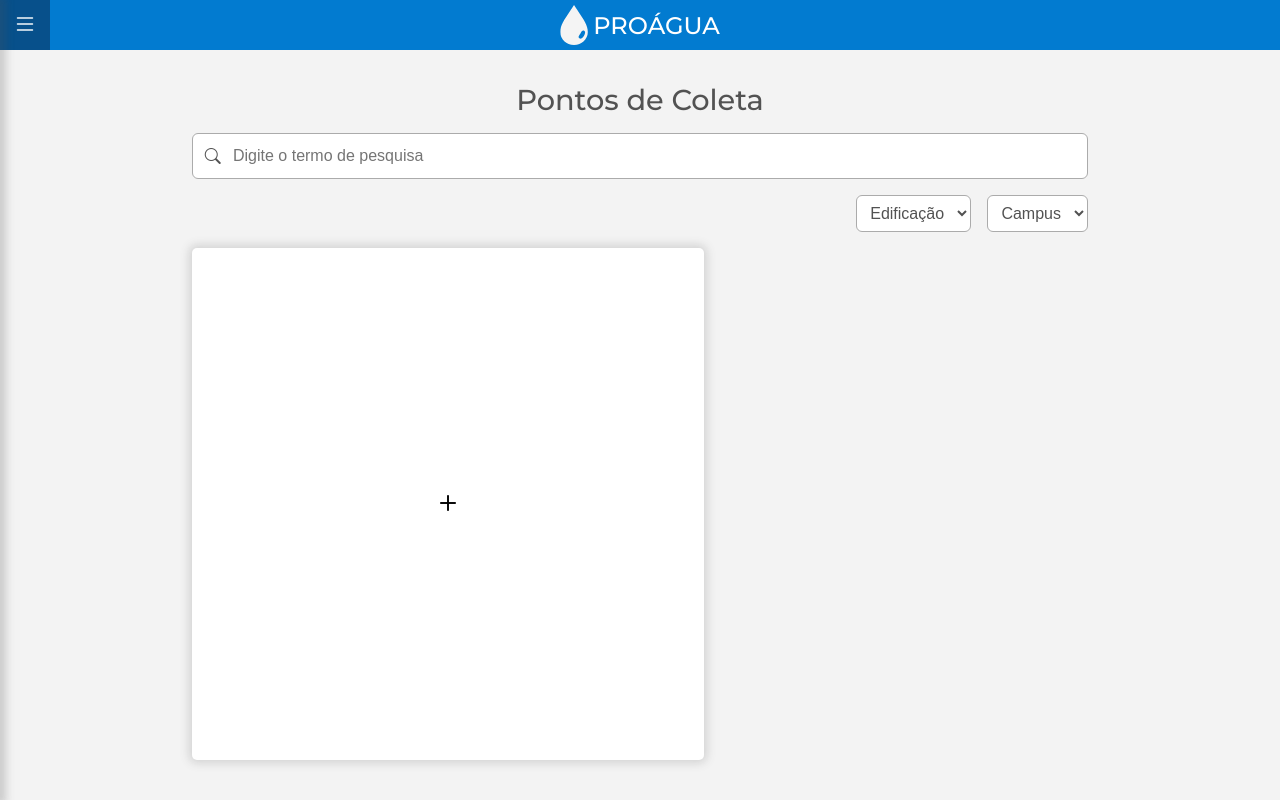
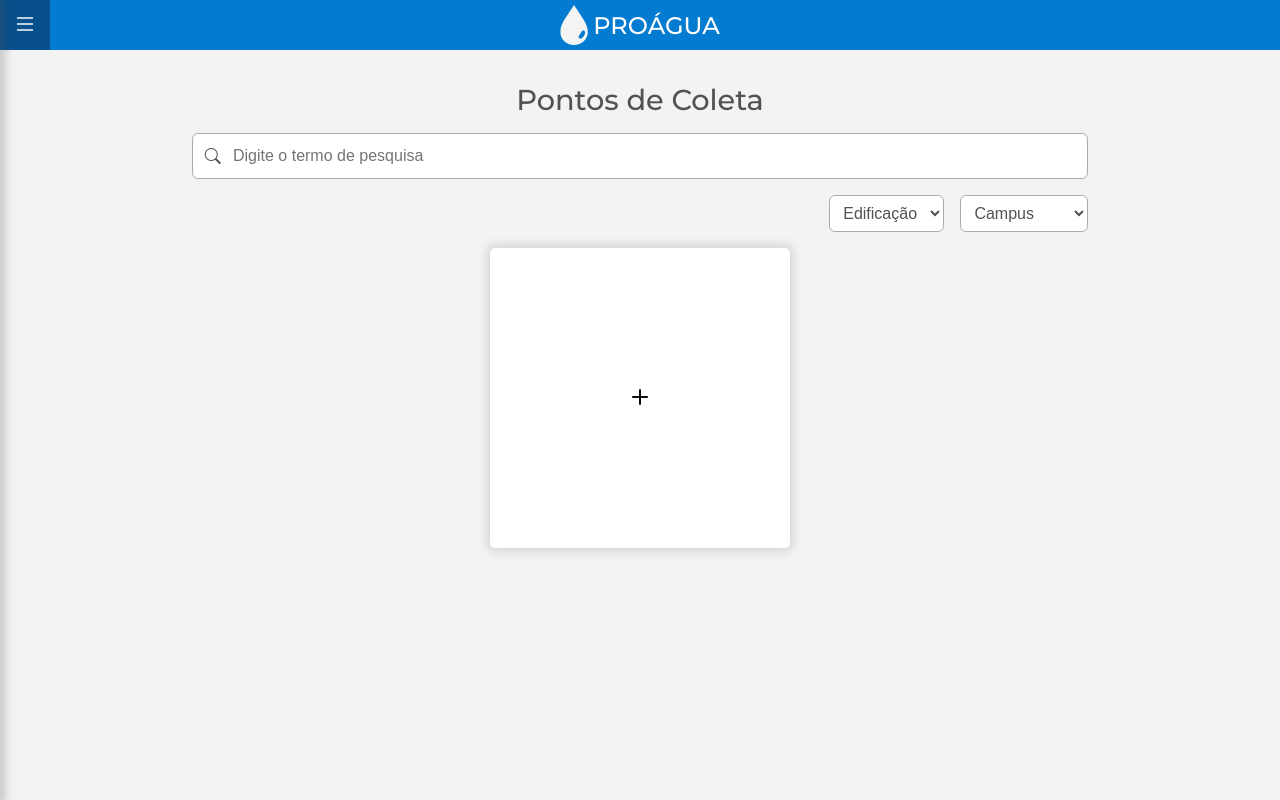
Before and after one commit to vynijales/ProAgua-backend-test, a Django app: template src/apps/frontend/templates/pontos_coletas_teste.html in a window 1280 px wide. Run offline with Django 4.2, Linux system fonts and the light colour scheme; the template is opened without the code that fills it, so the values that code supplies are empty.

Commit message:
style: refinando tela de listagem

```diff
--- a/src/apps/frontend/static/stylesheets/teste.css
+++ b/src/apps/frontend/static/stylesheets/teste.css
@@ -119,7 +119,7 @@ button {
     padding: 2em;
     margin: auto;
     gap: 1rem;
-    max-width: 60rem;
+    max-width: 75%;
     align-items: center;
 }
 .content h2 {
@@ -132,8 +132,9 @@ button {
     width: 100%;
 }
 .result-list {
-    display: grid;
-    grid-template-columns: repeat(3, auto);
+    display: flex;
+    flex-wrap: wrap;
+    justify-content: center;
     gap: 2rem;
     width: 100%;
 }
@@ -147,7 +148,21 @@ button {
     border-radius: 5px;
     background-color: white;
     box-shadow: 0px 0px 10px 3px rgba(82,82,82,0.2);
+    min-width: 300px;
+    min-height: 300px;
+    flex: 1;
+    max-width: 25%;
 }
+
+@media (max-width: 768px) {
+    .card {
+        max-width: 100%;
+    }
+    .content {
+        max-width: 100%;
+    }
+}
+
 .card h3 {
     font-size: 1rem;
 }
--- a/src/apps/frontend/templates/pontos_coletas_teste.html
+++ b/src/apps/frontend/templates/pontos_coletas_teste.html
@@ -64,9 +64,9 @@
                 <div class="flex" style="flex-direction: row-reverse;">
                     <select name="campus" class="select">
                         <option value="" disabled selected hidden>Campus</option>
-                        <option value="teste 1">teste 1</option>
-                        <option value="teste 2">teste 2</option>
-                        <option value="teste 3">teste 3</option>
+                        <option value="Todos">Leste/Oeste</option>
+                        <option value="Leste">Leste</option>
+                        <option value="Oeste">Oeste</option>
                     </select>
                     <select name="edificacao" class="select">
                         <option value="" disabled selected hidden>Edificação</option>
@@ -77,9 +77,11 @@
                 </div>
             </div>
             <div class="result-list">
-                <div class="flex card" style="justify-content: center;">
-                    <i class="bi bi-plus" style="font-size: 2rem;"></i>
-                </div>
+                <a href="">
+                    <div class="flex card" style="justify-content: center;">
+                        <i class="bi bi-plus" style="font-size: 2rem;"></i>
+                    </div>
+                </a>
             </div>
         </div>
     </div>
@@ -100,7 +102,8 @@
     }
 
     // URL base da API
-    const BASE_URL = "http://localhost:8000"
+    // const BASE_URL = "http://localhost:8000"
+    const BASE_URL = "http://10.0.0.103:8000"
     // URL do ponto de coleta
     const pontos = BASE_URL + "/api/v1/pontos"
 
```
